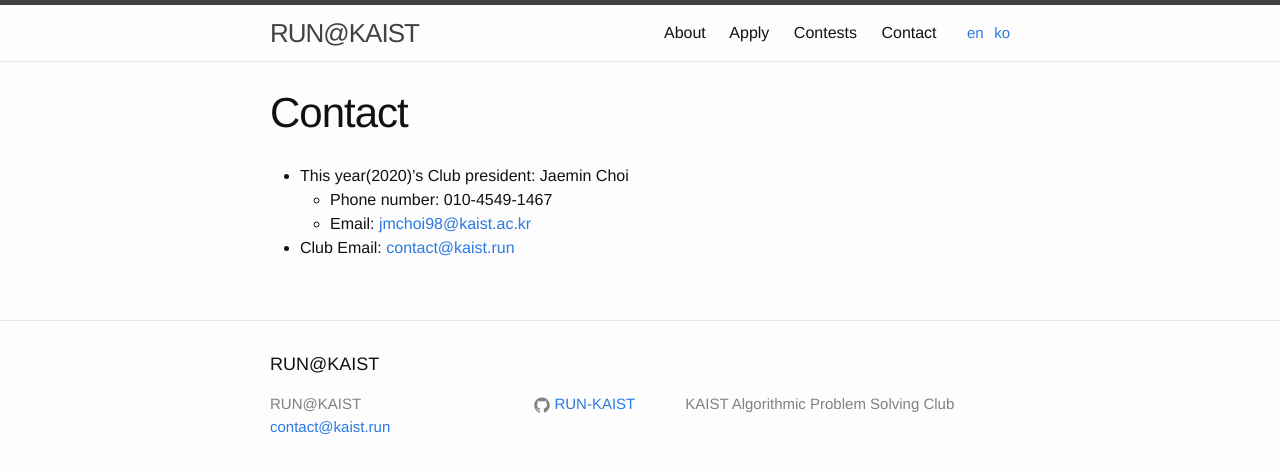
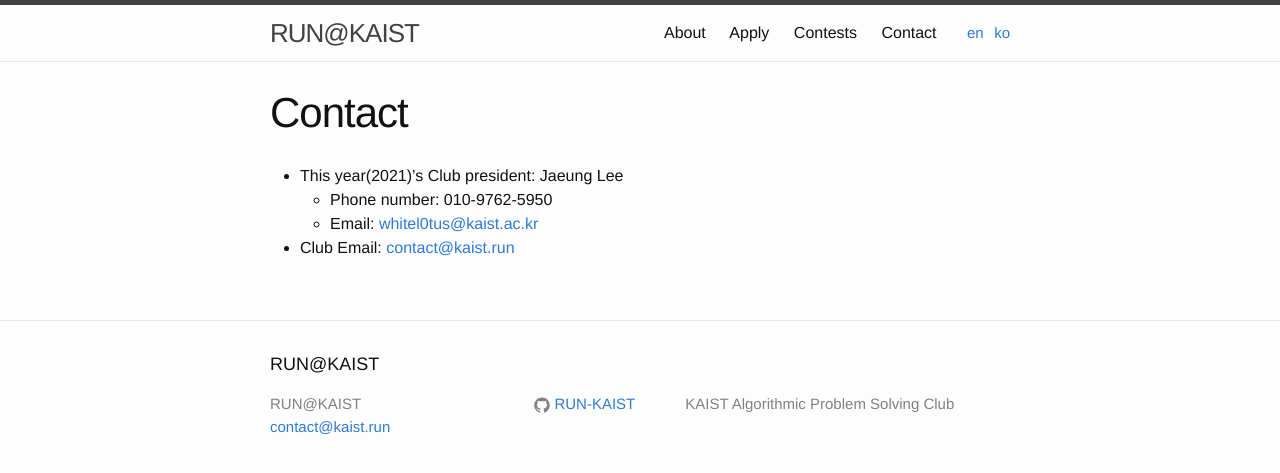
Before and after one commit to RUN-KAIST/kaist.run, a Jekyll site: the page built from contact/en.md, in a window 1280 px wide. Shown: the top 473 px of the page. Built offline with Jekyll 4.4.1, drawn with Linux system fonts in a browser that asks for light colours.

Commit message:
2021 spring contact

```diff
--- a/contact/en.md
+++ b/contact/en.md
@@ -7,7 +7,7 @@ lang: en
 order: 100
 ---
 
-- This year(2020)'s Club president: Jaemin Choi
-  - Phone number: 010-4549-1467
-  - Email: [jmchoi98@kaist.ac.kr](mailto:jmchoi98@kaist.ac.kr)
+- This year(2021)'s Club president: Jaeung Lee
+  - Phone number: 010-9762-5950
+  - Email: [whitel0tus@kaist.ac.kr](mailto:whitel0tus@kaist.ac.kr)
 - Club Email: [contact@kaist.run](mailto:contact@kaist.run)
```
